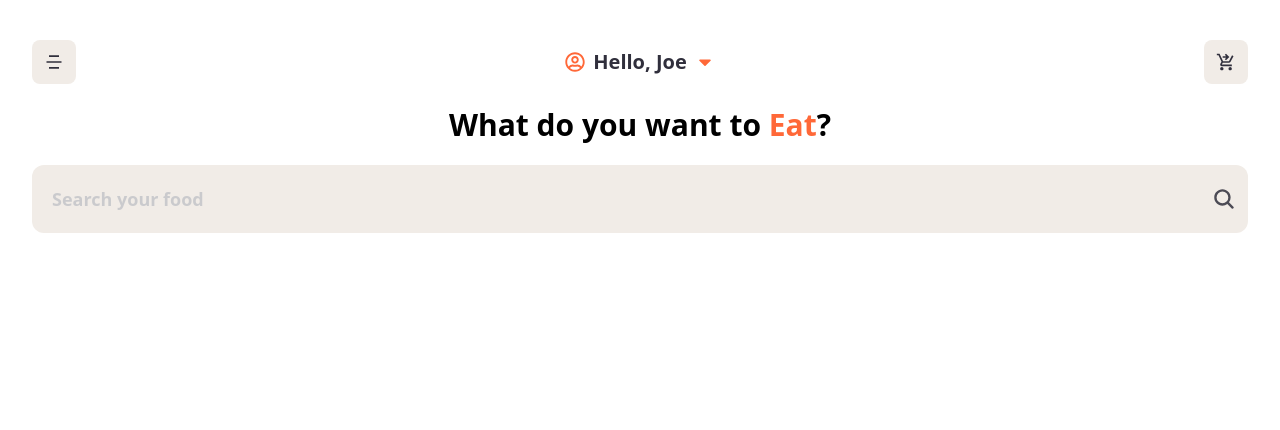
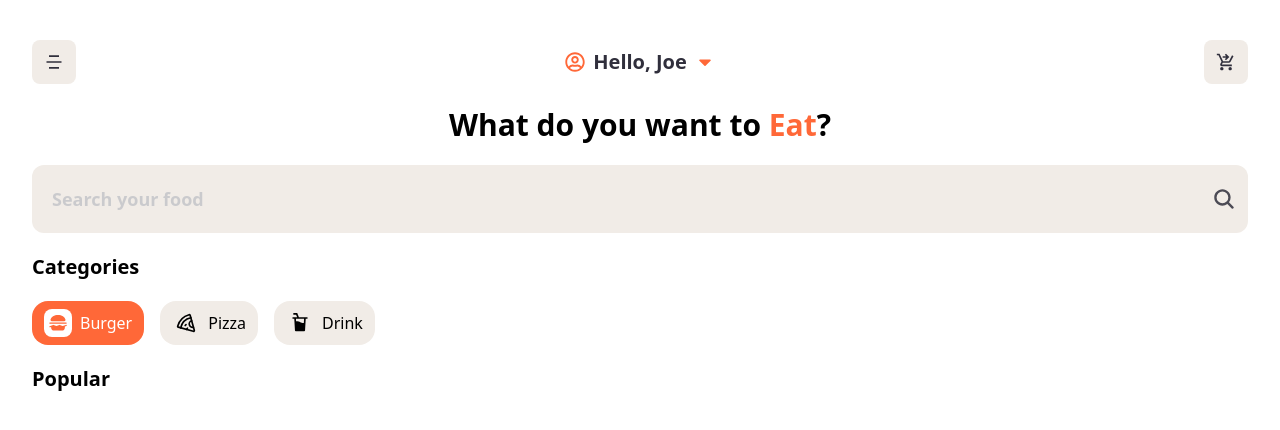
Before and after one commit to alonzojoe/food-delivery, a React (Vite) app: page / in a window 1280 px wide. Shown: the top 430 px of the page. Built offline with nearby package versions, Linux system fonts and the light colour scheme.

Commit message:
feat: create ui for Categories section

```diff
--- a/src/pages/StartUp/StartUp.tsx
+++ b/src/pages/StartUp/StartUp.tsx
@@ -1,8 +1,11 @@
 import Header from "@/layouts/components/Header";
 import { IoSearch } from "react-icons/io5";
+import { PiHamburgerFill } from "react-icons/pi";
+import { LuPizza } from "react-icons/lu";
+import { RiDrinks2Fill } from "react-icons/ri";
 const StartUp = () => {
   return (
-    <div className="h-screen container flex items-center flex-col mt-10 px-8">
+    <div className="h-screen container flex flex-col mt-10 px-8">
       <Header />
       <div>
         <h1 className="my-5 text-3xl font-bold text-center !leading-snug">
@@ -17,6 +20,35 @@ const StartUp = () => {
         />
         <IoSearch className="text-2xl bg-transparent absolute right-3 text-textDark opacity-85" />
       </div>
+      <div>
+        <h3 className="my-5 text-xl font-semibold">Categories</h3>
+        <div className="overflow-x-auto">
+          <div className="flex gap-4">
+            <button className="bg-primary py-2 px-3 rounded-2xl flex gap-2 items-center">
+              <span className="bg-white p-1 rounded-lg">
+                <PiHamburgerFill className="text-primary text-xl" />
+              </span>
+              <span className="text-white text-md">Burger</span>
+            </button>
+            <button className="bg-secondary py-2 px-3 rounded-2xl flex gap-2 items-center">
+              <span className="bg-secondary p-1 rounded-lg">
+                <LuPizza className="text-dark text-xl" />
+              </span>
+              <span className="text-dark text-md">Pizza</span>
+            </button>
+            <button className="bg-secondary py-2 px-3 rounded-2xl flex gap-2 items-center">
+              <span className="bg-secondary p-1 rounded-lg">
+                <RiDrinks2Fill className="text-dark text-xl" />
+              </span>
+              <span className="text-dark text-md">Drink</span>
+            </button>
+          </div>
+        </div>
+      </div>
+      <div>
+        <h3 className="my-5 text-xl font-semibold">Popular</h3>
+        <div className="overflow-x-auto"></div>
+      </div>
     </div>
   );
 };
```
